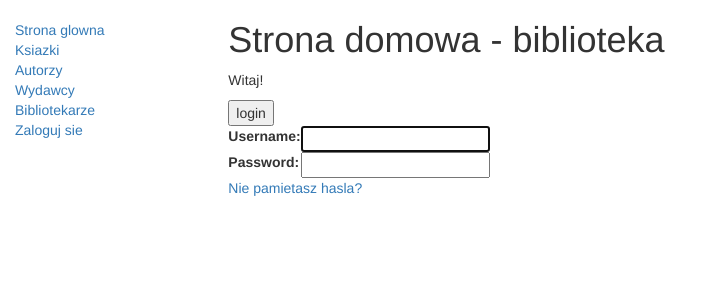
After one commit to dot-exe/PNAI_2023_LAB4, a Django app: page /accounts/login/ in a window 1280 px wide. The commit adds this page. Shown: the top 300 px of the page, without its empty margins (0-713 px from the left). Run offline with Django 4.2, Linux system fonts and the light colour scheme; some libraries are stand-ins or nearby versions.

Commit message:
add login + logout views

```diff
--- a/biblioteka/katalog/templates/base_generic.html
+++ b/biblioteka/katalog/templates/base_generic.html
@@ -28,6 +28,13 @@
             <li><a href="{% url 'autorzy' %}">Autorzy</a></li>
             <li><a href="{% url 'wydawcy' %}">Wydawcy</a></li>
             <li><a href="{% url 'bibliotekarze' %}">Bibliotekarze</a></li>
+            {% if user.is_authenticated %}
+            <li>User: {{ user.get_username }}</li>
+            <li><a href="{% url 'moje-pozyczone' %}">Moje wypozyczenia</a></li>
+            <li><a href="{% url 'logout' %}?next={{ request.path }}">Wyloguj sie</a></li>
+            {% else %}
+            <li><a href="{% url 'login' %}?next={{ request.path }}">Zaloguj sie</a></li>
+            {% endif %}
           </ul>
           {% endblock %}
         </div>
--- /dev/null
+++ b/biblioteka/katalog/templates/registration/logged_out.html
@@ -0,0 +1,6 @@
+{% extends "base_generic.html" %}
+
+{% block content %}
+<p>Wylogowanie poprawne</p>
+<a href="{% url 'login' %}">Zaloguj sie ponownie</a>
+{% endblock %}
--- /dev/null
+++ b/biblioteka/katalog/templates/registration/login.html
@@ -0,0 +1,37 @@
+{% extends "base_generic.html" %}
+{% block content %}
+
+<h1>Strona domowa - biblioteka</h1>
+
+<p>Witaj!</p>
+
+{% if form.errors %}
+<p>Nazwa uzytkownika i haslo nie sa odpowiednie. Sprobuj ponownie</p>
+{% endif %}
+
+{% if nexts %}
+    {% if user.is_authenticated %}
+        <p>Twoje konto nie ma dostepu do tej strony. Zaloguj sie na inne</p>
+    {% else %}
+        <p>Zaloguj sie zeby zobaczyc zawartosc</p>
+    {% endif %}
+{% endif %}
+
+<form action="{% url 'login' %}" method="post">
+    {% csrf_token %}
+    <table>
+        <tr>
+            <td>{{form.username.label_tag}}</td>
+            <td>{{form.username}}</td>
+        </tr>
+        <tr>
+            <td>{{form.password.label_tag}}</td>
+            <td>{{form.password}}</td>
+        </tr>
+        <input type="submit" value="login">
+        <input type="hidden" name="next" value="{{ next }}">
+    </table>
+</form>
+<p><a href="{% url 'password_reset' %}">Nie pamietasz hasla?</a></p>
+
+{% endblock %}
```
